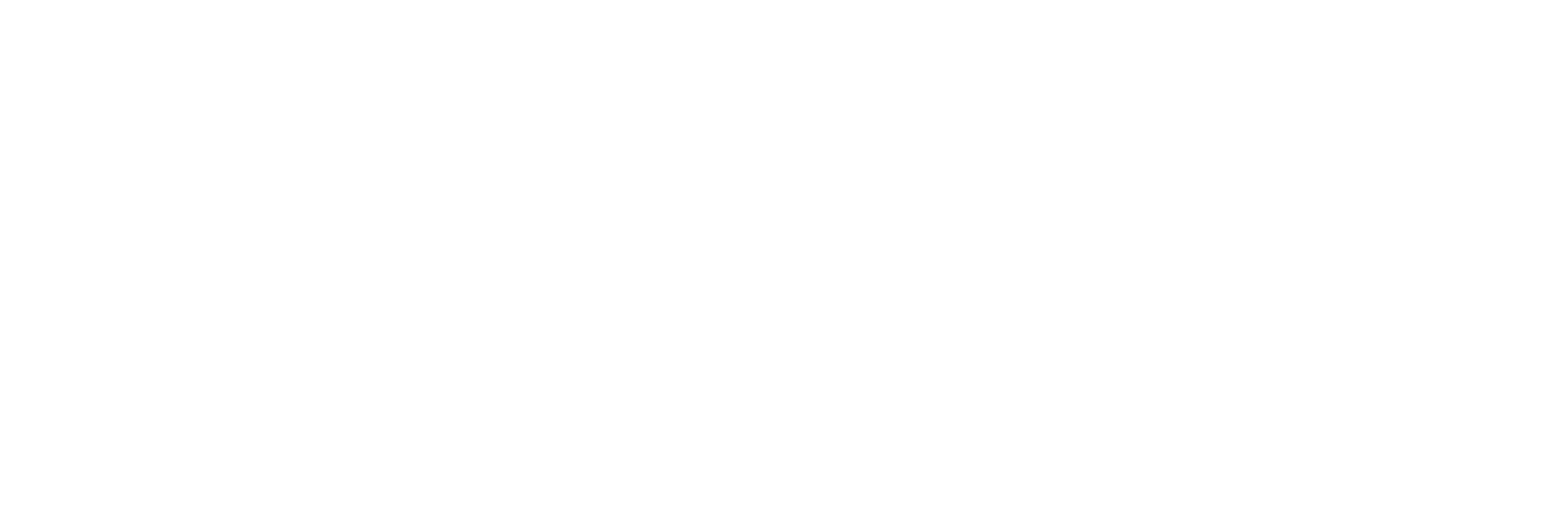
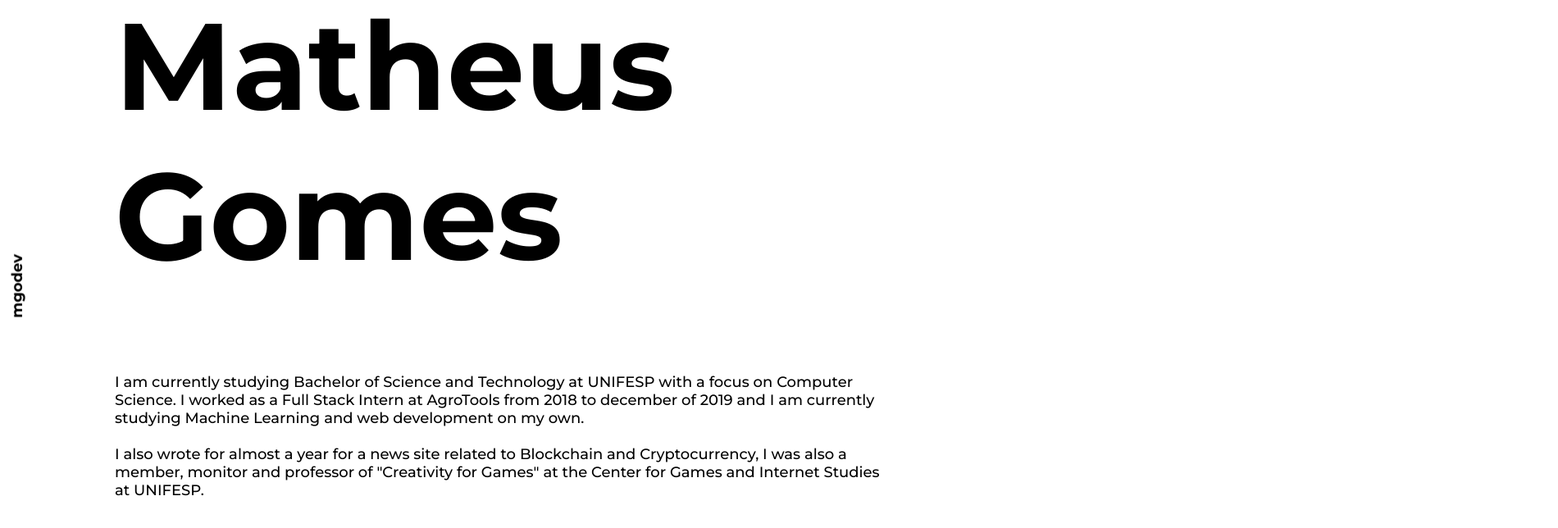
Before and after one commit to matheusgomes062/matheusgomes-portfolio, a Vue app in the folder mg-portfolio/: page /whois in a window 1280 px wide. Shown: the part 362-1006 px from the top of the page at 82% size, 1900 px wide, since content can reach past the window. Before the commit the page ends 800 px from the top, so only its background shows below. Built offline with nearby package versions, Linux system fonts and the light colour scheme.

Commit message:
started page 2/whois

```diff
--- a/mg-portfolio/src/App.vue
+++ b/mg-portfolio/src/App.vue
@@ -1,10 +1,15 @@
 <template>
   <div id="app">
     <Header />
+    <router-link to="/" class="router-link">
+      <div class="mg-vertical mg-top">mgodev</div>
+    </router-link>
     <main>
       <router-view />
     </main>
-    <!-- <Footer /> -->
+    <router-link to="/" class="router-link">
+      <div class="mg-vertical mg-bottom">mgodev</div>
+    </router-link>
   </div>
 </template>
 
@@ -33,4 +38,26 @@
 html {
   scroll-behavior: smooth;
 }
+
+.mg-vertical {
+  position: fixed;
+  z-index: 10;
+  font-weight: 700;
+  font-size: 18px;
+  writing-mode: vertical-rl;
+  transform: rotate(180deg);
+  left: 10px;
+}
+
+.mg-top {
+  top: 50px;
+}
+
+.mg-bottom {
+  bottom: 50px;
+}
+
+.router-link {
+  color: inherit;
+}
 </style>
--- a/mg-portfolio/src/components/Header.vue
+++ b/mg-portfolio/src/components/Header.vue
@@ -1,13 +1,13 @@
 <template>
   <header>
     <nav>
-      <router-link to="/" class="header-text-rl">
+      <router-link to="/whois" class="router-link">
         <h1 class="header-text">Who is MG?</h1>
       </router-link>
-      <router-link to="/" class="header-text-rl">
+      <router-link to="/" class="router-link">
         <h1 class="header-text">Projects</h1>
       </router-link>
-      <router-link to="/" class="header-text-rl">
+      <router-link to="/" class="router-link">
         <h1 class="header-text">Contact</h1>
       </router-link>
     </nav>
--- /dev/null
+++ b/mg-portfolio/src/components/WiMg.vue
@@ -0,0 +1,49 @@
+<template>
+  <div class="wimg-container">
+    <div class="wimg-container-position">
+      <div class="wimg-title-text-container-position">
+        <div class="wimg-title-text-container">
+          <h1 class="wimg-title">Matheus Gomes</h1>
+          <section class="wimg-description-container">
+            <p class="wimg-description">
+              I am currently studying Bachelor of Science and Technology at UNIFESP with a focus on Computer Science. I worked as a Full Stack Intern at AgroTools from 2018 to december of 2019 and I am currently studying Machine Learning and web development on my own.
+              <br />
+              <br />I also wrote for almost a year for a news site related to Blockchain and Cryptocurrency, I was also a member, monitor and professor of "Creativity for Games" at the Center for Games and Internet Studies at UNIFESP.
+            </p>
+          </section>
+        </div>
+      </div>
+      <div class="wimg-education-container">
+        <div class="wimg-education-title-text-container-position">
+          <div class="wimg-education-title-text-container">
+            <h1 class="wimg-education-title">Education</h1>
+            <section class="wimg-education-description-container">
+              <p
+                class="wimg-education-description"
+              >This is my education path, the graduations i had in the course of the years. Also the path i tend to follow for the next years to come.</p>
+            </section>
+          </div>
+        </div>
+        <div class="wimg-education-university-cards-container">
+          <div class="wimg-education-university-card">
+            <!-- <img src="../assets/bg/unifesp-bg.png" alt="unifesp-bg" class="unifesp-bg" /> -->
+            <h2>Federal University of São Paulo</h2>
+          </div>
+          <div class="wimg-education-university-card" style="top:425px">
+            <h2>More?</h2>
+          </div>
+        </div>
+      </div>
+    </div>
+  </div>
+</template>
+
+<script>
+export default {
+  name: "WiMg"
+};
+</script>
+
+<style lang="scss" >
+@import "./styles/WimgStyle.scss";
+</style>
--- a/mg-portfolio/src/components/styles/HeaderStyle.scss
+++ b/mg-portfolio/src/components/styles/HeaderStyle.scss
@@ -1,10 +1,6 @@
 .header-text {
   font-weight: 500;
   font-size: 18px;
-}
-
-.header-text-rl {
-  color: inherit;
 }
 
 header {
--- /dev/null
+++ b/mg-portfolio/src/components/styles/WimgStyle.scss
@@ -0,0 +1,71 @@
+.wimg-container-position {
+  position: relative;
+}
+
+.wimg-title-text-container-position {
+  min-height: 940px;
+  height: 100%;
+}
+
+.wimg-title-text-container {
+  position: absolute;
+  top: 250px;
+  left: 140px;
+}
+
+.wimg-title {
+  font-weight: 700;
+  font-size: 150px;
+}
+
+.wimg-description-container {
+  width: 950px;
+}
+.wimg-description {
+  font-size: 18px;
+  font-weight: 500;
+}
+
+.wimg-education-container {
+  min-height: 940px;
+  height: 100%;
+}
+
+.wimg-education-title-text-container-position {
+  position: relative;
+}
+
+.wimg-education-title-text-container {
+  position: absolute;
+  top: 150px;
+  left: 140px;
+}
+
+.wimg-education-title {
+  font-weight: 700;
+  font-size: 150px;
+}
+
+.wimg-education-description-container {
+  font-size: 18px;
+  font-weight: 500;
+  width: 650px;
+}
+
+.wimg-education-university-cards-container {
+  position: relative;
+  display: flex;
+  flex-direction: column;
+}
+
+.wimg-education-university-card {
+  position: absolute;
+  top: 250px;
+  right: 140px;
+  width: 650px;
+  height: 150px;
+  display: flex;
+  align-items: center;
+  justify-content: center;
+  background-color: #a9aeb3;
+}
--- a/mg-portfolio/src/router/index.js
+++ b/mg-portfolio/src/router/index.js
@@ -1,20 +1,20 @@
 import Vue from "vue";
 import VueRouter from "vue-router";
 import Home from "../views/Home.vue";
+import Whois from "../views/Whois.vue";
 
 Vue.use(VueRouter);
 
 const routes = [
   {
     path: "/",
-    name: "Home",
+    name: "home",
     component: Home
   },
   {
     path: "/whois",
     name: "whois",
-    component: () =>
-      import(/* webpackChunkName: "about" */ "../views/About.vue")
+    component: Whois
   }
   // {
   //   path: "/contact",
--- a/mg-portfolio/src/views/Home.vue
+++ b/mg-portfolio/src/views/Home.vue
@@ -1,12 +1,10 @@
 <template>
   <div class="home">
-    <div class="mg-vertical mg-top">mgodev</div>
     <Mg />
     <Work />
     <Skills />
     <WorkingSteps />
     <LetsMakeItHappen />
-    <div class="mg-vertical mg-bottom">mgodev</div>
   </div>
 </template>
 
@@ -31,21 +29,4 @@
 </script>
 
 <style>
-.mg-vertical {
-  position: fixed;
-  z-index: 10;
-  font-weight: 500;
-  font-size: 18px;
-  writing-mode: vertical-rl;
-  transform: rotate(180deg);
-  left: 10px;
-}
-
-.mg-top {
-  top: 50px;
-}
-
-.mg-bottom {
-  bottom: 50px;
-}
 </style>
--- /dev/null
+++ b/mg-portfolio/src/views/Whois.vue
@@ -0,0 +1,19 @@
+<template>
+  <div class="whois">
+    <WiMg />
+    <LetsMakeItHappen />
+  </div>
+</template>
+
+<script>
+import WiMg from "@/components/WiMg.vue";
+import LetsMakeItHappen from "@/components/LetsMakeItHappen.vue";
+
+export default {
+  name: "Whois",
+  components: {
+    WiMg,
+    LetsMakeItHappen
+  }
+};
+</script>
```
Also changed, not shown: mg-portfolio/src/assets/bg/Unifesp_completa_policromia_RGB.png (added), mg-portfolio/src/assets/bg/unifesp-bg.png (added).
